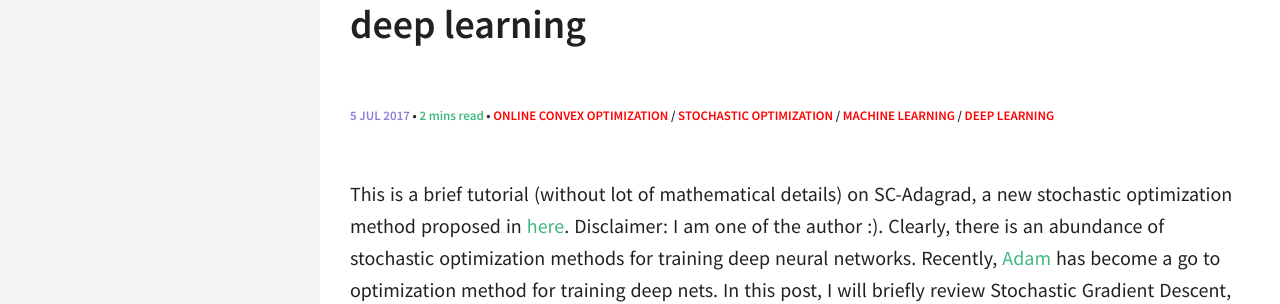
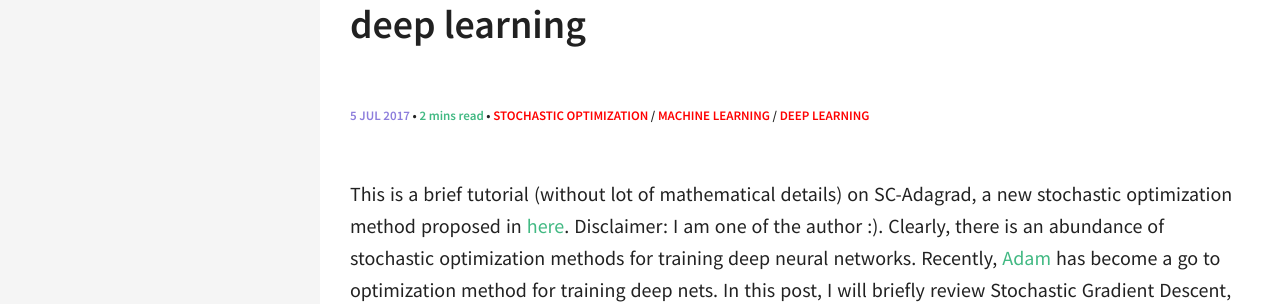
Before and after one commit to mmahesh/mmahesh.github.io, a Jekyll site: the page built from _posts/2017-07-05-tutorial-on-sc-adagrad.md, in a window 1280 px wide. Shown: the part 214-518 px from the top of the page. Built offline with Jekyll 4.4.1, drawn with Linux system fonts in a browser that asks for light colours; formulas are drawn with MathJax 3; comment, search, counter and statistics services are not loaded; some of the changed text lies outside the part shown.

Commit message:
minor edit

```diff
--- a/_posts/2017-07-05-tutorial-on-sc-adagrad.md
+++ b/_posts/2017-07-05-tutorial-on-sc-adagrad.md
@@ -2,7 +2,7 @@
 layout: post
 title:  "Tutorial on new stochastic gradient methods for deep learning"
 date:   2017-07-05
-categories: [online convex optimization, stochastic optimization, machine learning, deep learning]
+categories: [stochastic optimization, machine learning, deep learning]
 excerpt: "This is a tutorial on SC-Adagrad, a new stochastic gradient method and some comparisions to other methods in particular Adam, SGD, Adagrad."
 comments: true
 ---
```
Also changed, not shown: other parts of _posts/2017-07-05-tutorial-on-sc-adagrad.md (+1 -1 lines).
